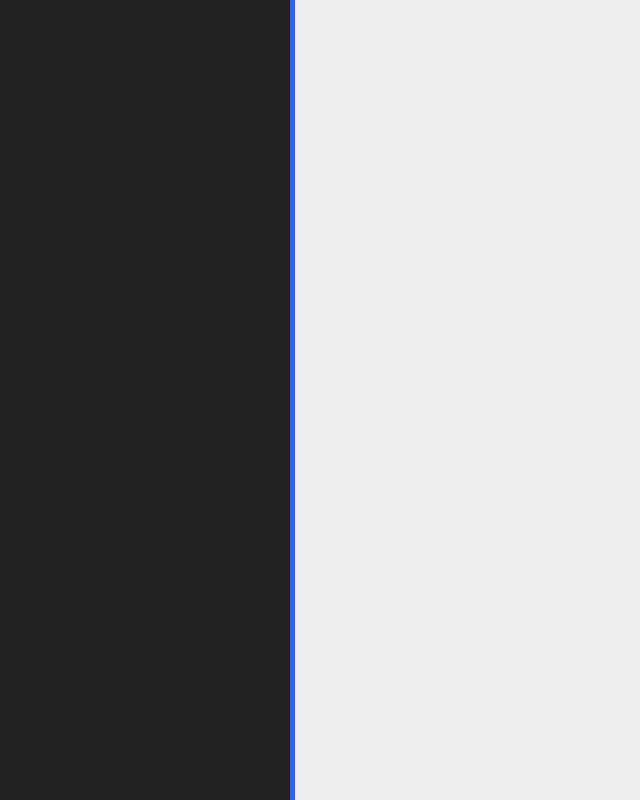
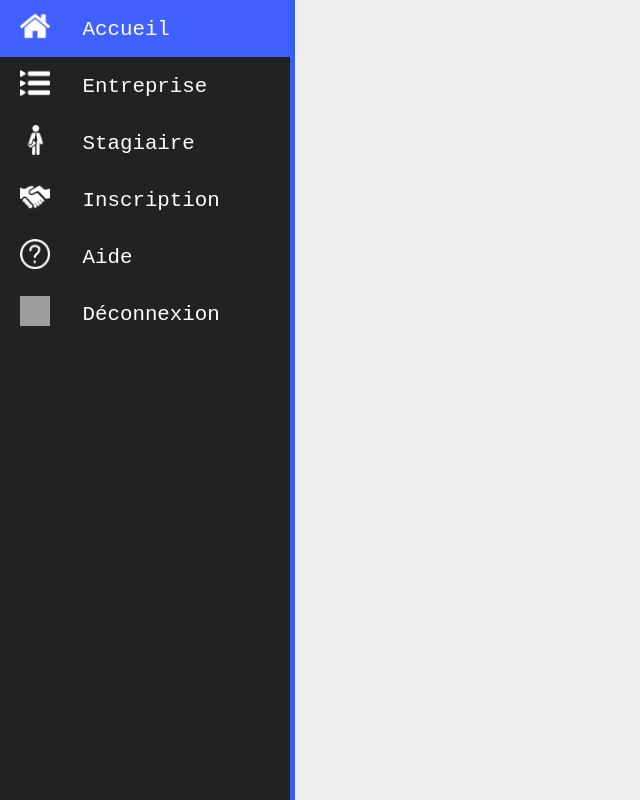
Before and after one commit to R0-M1/ISI1-WEB-Projet-Final, a PHP site: page /accueil.php in a window 1280 px wide. Shown: the whole page, without its empty margins (0-640 px from the left). Run offline with PHP 8.4, Linux system fonts and the light colour scheme; grey boxes are pictures that could not be loaded.

Commit message:
ajout CSS et Icons

```diff
--- a/accueil.php
+++ b/accueil.php
@@ -4,6 +4,26 @@
 </head>
 <body>
     <nav>
+        <a href="#" id="onglet_accueil" class="actif">
+            <span>Accueil</span>
+        </a>
+        <a href="#" id="onglet_entreprise">
+            <span>Entreprise</span>
+        </a>
+        <a href="#" id="onglet_stagiaire">
+            <span>Stagiaire</span>
+        </a>
+        <a href="#" id="onglet_inscrire">
+            <span>Inscription</span>
+        </a>
+        <a href="#" id="onglet_aide">
+            <span>Aide</span>
+        </a>
+        <a href="#" id="onglet_deconnection">
+            <span>Déconnexion</span>
+        </a>
+
+
 
     </nav>
 </body>
```
